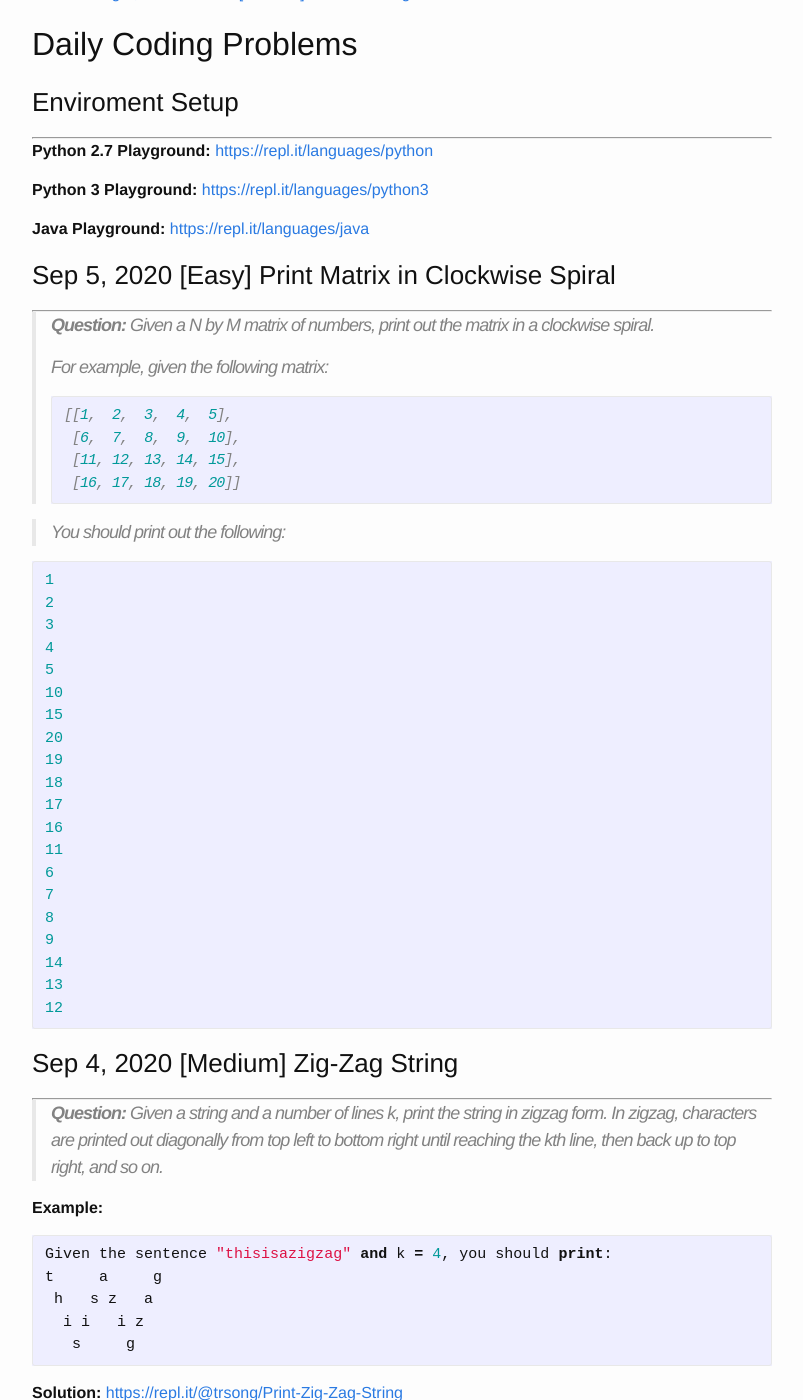
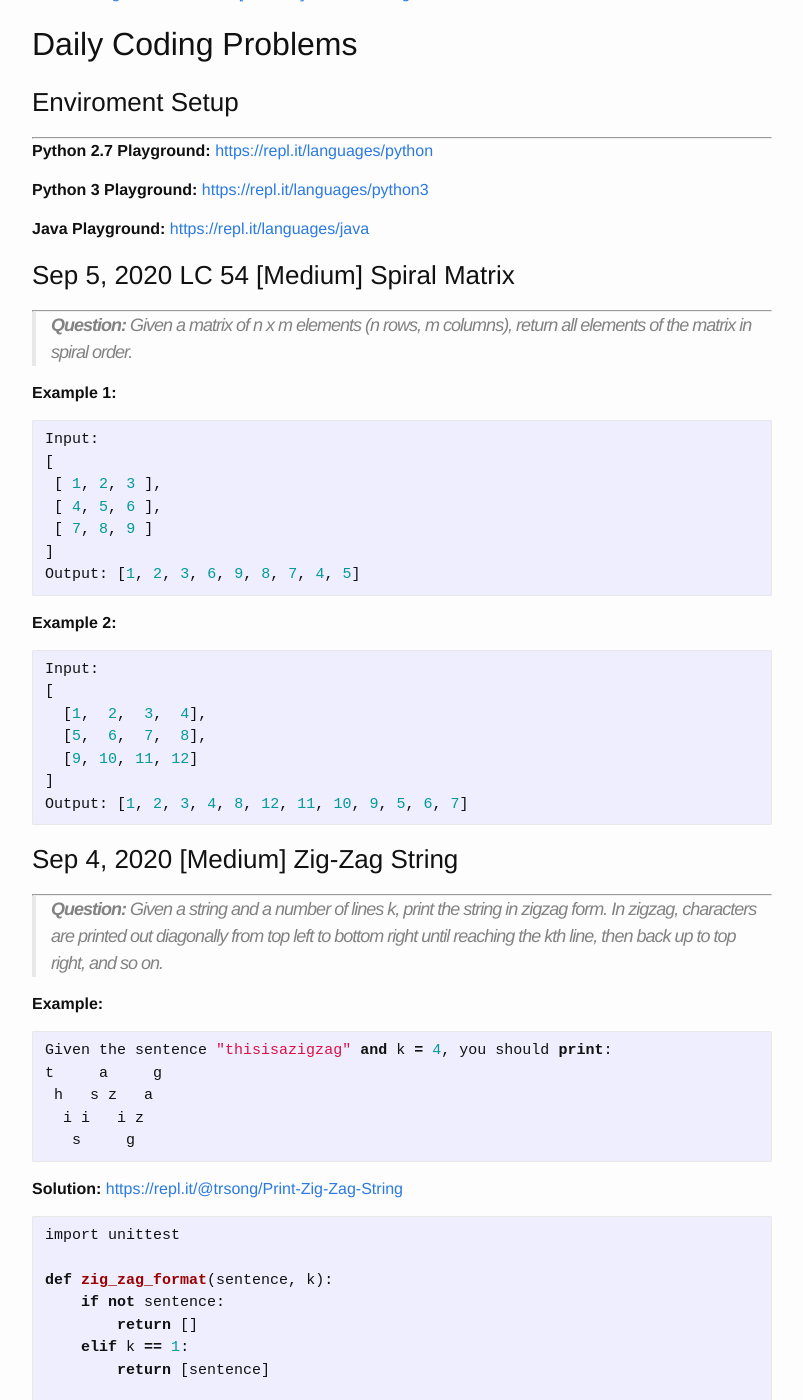
Before and after one commit to trsong/trsong.github.io, a Jekyll site: the page built from _posts/2020-08-01-DailyQuestionsAug.md, in a window 1280 px wide and 1400 px high, scrolled down 1107 px. Shown: the whole window, without its empty margins (238-1041 px from the left). Built offline with Jekyll 4.4.1, drawn with Linux system fonts in a browser that asks for light colours; some of the changed text lies outside the part shown.

Commit message:
Combine duplicated questions

````diff
--- a/_posts/2020-08-01-DailyQuestionsAug.md
+++ b/_posts/2020-08-01-DailyQuestionsAug.md
@@ -19,41 +19,32 @@ categories: Python/Java
 **Java Playground:** [https://repl.it/languages/java](https://repl.it/languages/java)
 
 
-### Sep 5, 2020 \[Easy\] Print Matrix in Clockwise Spiral
+### Sep 5, 2020 LC 54 \[Medium\] Spiral Matrix
 ---
-> **Question:** Given a N by M matrix of numbers, print out the matrix in a clockwise spiral.
->
-> For example, given the following matrix:
-```py
-[[1,  2,  3,  4,  5],
- [6,  7,  8,  9,  10],
- [11, 12, 13, 14, 15],
- [16, 17, 18, 19, 20]]
-```
-
-> You should print out the following:
-
-```py
-1
-2
-3
-4
-5
-10
-15
-20
-19
-18
-17
-16
-11
-6
-7
-8
-9
-14
-13
-12
+> **Question:** Given a matrix of n x m elements (n rows, m columns), return all elements of the matrix in spiral order.
+
+**Example 1:**
+
+```py
+Input:
+[
+ [ 1, 2, 3 ],
+ [ 4, 5, 6 ],
+ [ 7, 8, 9 ]
+]
+Output: [1, 2, 3, 6, 9, 8, 7, 4, 5]
+```
+
+**Example 2:**
+
+```py
+Input:
+[
+  [1,  2,  3,  4],
+  [5,  6,  7,  8],
+  [9, 10, 11, 12]
+]
+Output: [1, 2, 3, 4, 8, 12, 11, 10, 9, 5, 6, 7]
 ```
 
 ### Sep 4, 2020 \[Medium\] Zig-Zag String
````
